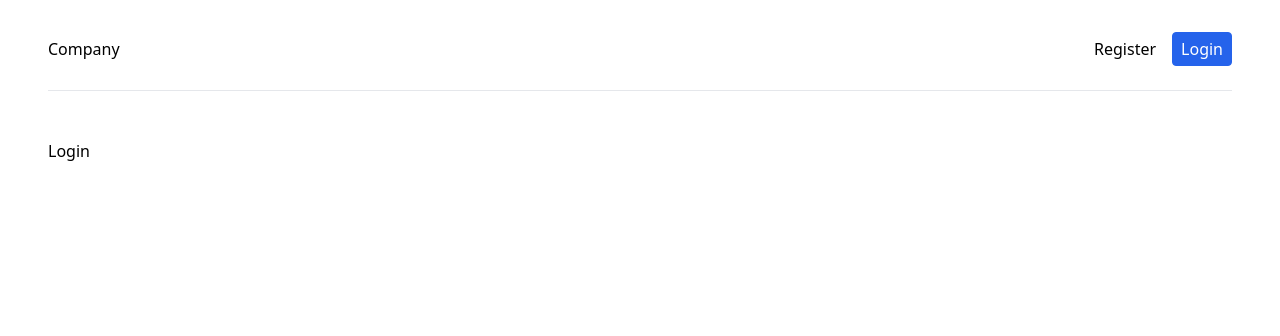
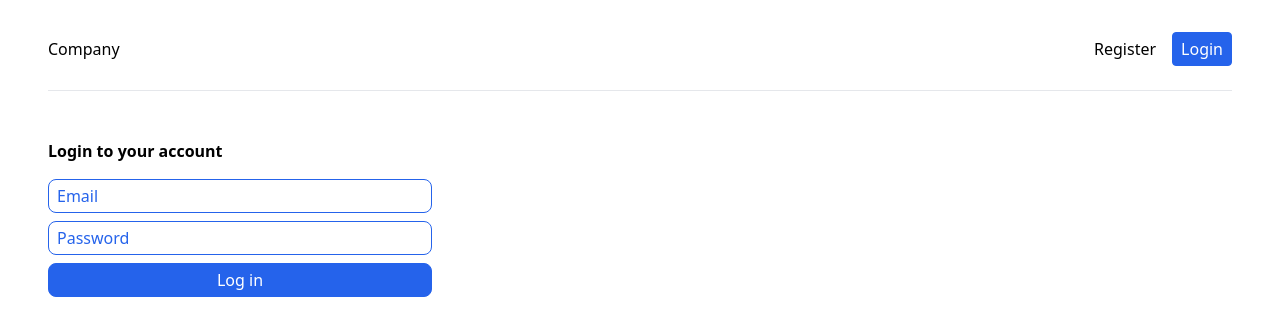
Before and after one commit to thomaserdmenger/Template-Project-MERN, a React (Vite) app in the folder frontend/: page /login in a window 1280 px wide. Shown: the top 336 px of the page. Built offline with nearby package versions, Linux system fonts and the light colour scheme; no server answers.

Commit message:
Login User

```diff
--- a/frontend/src/components/Header.jsx
+++ b/frontend/src/components/Header.jsx
@@ -10,7 +10,7 @@ const Header = () => {
       <Link to="/">Company</Link>
       <nav>
         <div className="flex gap-4 items-center">
-          {!user.isVerified && <Link to="/register">Register</Link>}
+          {!user?.isVerified && <Link to="/register">Register</Link>}
 
           <Link
             to="/login"
--- a/frontend/src/pages/LoginPage.jsx
+++ b/frontend/src/pages/LoginPage.jsx
@@ -1,5 +1,89 @@
+import { useContext, useState } from "react"
+import { backendUrl } from "../api/api"
+import { UserContext } from "../context/Context"
+import { useNavigate } from "react-router-dom"
+
 const LoginPage = () => {
-  return <div>Login</div>
+  const { setUser } = useContext(UserContext)
+  const [email, setEmail] = useState("")
+  const [password, setPassword] = useState("")
+  const [errorMessage, setErrorMessage] = useState(false)
+  const [successMessage, setSuccessMassage] = useState(false)
+  const navigate = useNavigate()
+
+  const handleSubmit = async (e) => {
+    e.preventDefault()
+
+    setErrorMessage(false)
+    setSuccessMassage(false)
+
+    const res = await fetch(`${backendUrl}/api/v1/users/login`, {
+      method: "POST",
+      headers: { "Content-Type": "application/json" },
+      credentials: "include",
+      body: JSON.stringify({
+        email,
+        password,
+      }),
+    })
+
+    const data = await res.json()
+
+    if (typeof data === "string" && data?.toLowerCase().includes("incorrect password")) {
+      setErrorMessage(true)
+      setEmail("")
+      setPassword("")
+    }
+
+    if (data.user) {
+      setUser(data.user)
+      setSuccessMassage(true)
+
+      setEmail("")
+      setPassword("")
+
+      setTimeout(() => {
+        navigate("/")
+      }, 2000)
+    }
+  }
+
+  return (
+    <main className="flex flex-col justify-center">
+      <h1 className="font-bold mb-4">Login to your account</h1>
+      <form onSubmit={handleSubmit} className="flex flex-col gap-2 max-w-96">
+        <input
+          type="email"
+          name="email"
+          id="email"
+          placeholder="Email"
+          value={email}
+          onChange={(e) => setEmail(e.target.value)}
+          className="border-[1px] border-blue-600 py-1 px-2 rounded-lg text-blue-600 placeholder:text-blue-600"
+        />
+        <input
+          type="password"
+          name="password"
+          id="password"
+          placeholder="Password"
+          value={password}
+          onChange={(e) => setPassword(e.target.value)}
+          className="border-[1px] border-blue-600 py-1 px-2 rounded-lg text-blue-600 placeholder:text-blue-600"
+        />
+        <input
+          type="submit"
+          value="Log in"
+          className="bg-blue-600 text-white py-1 px-2 rounded-lg border border-blue-600 hover:bg-white hover:text-blue-600 transition"
+        />
+      </form>
+      <div className="flex max-w-96 justify-center mt-4 text-red-500 font-semibold">
+        {errorMessage && <p>Wrong Email or Password. Please try again.</p>}
+      </div>
+      <div className="flex max-w-96 justify-center mt-4 text-green-500 font-semibold">
+        {successMessage && <p>You are logged in.</p>}
+      </div>
+    </main>
+  )
 }
 
 export default LoginPage
--- a/frontend/src/pages/VerifyEmailPage.jsx
+++ b/frontend/src/pages/VerifyEmailPage.jsx
@@ -43,6 +43,7 @@ const VerifyEmailPage = () => {
     setTimeout(() => {
       navigate("/login")
     }, 2000)
+
     setSixDigitCode("")
   }
 
```
Also changed, not shown: 1 other file (tests, documents, lock files or other folders).
